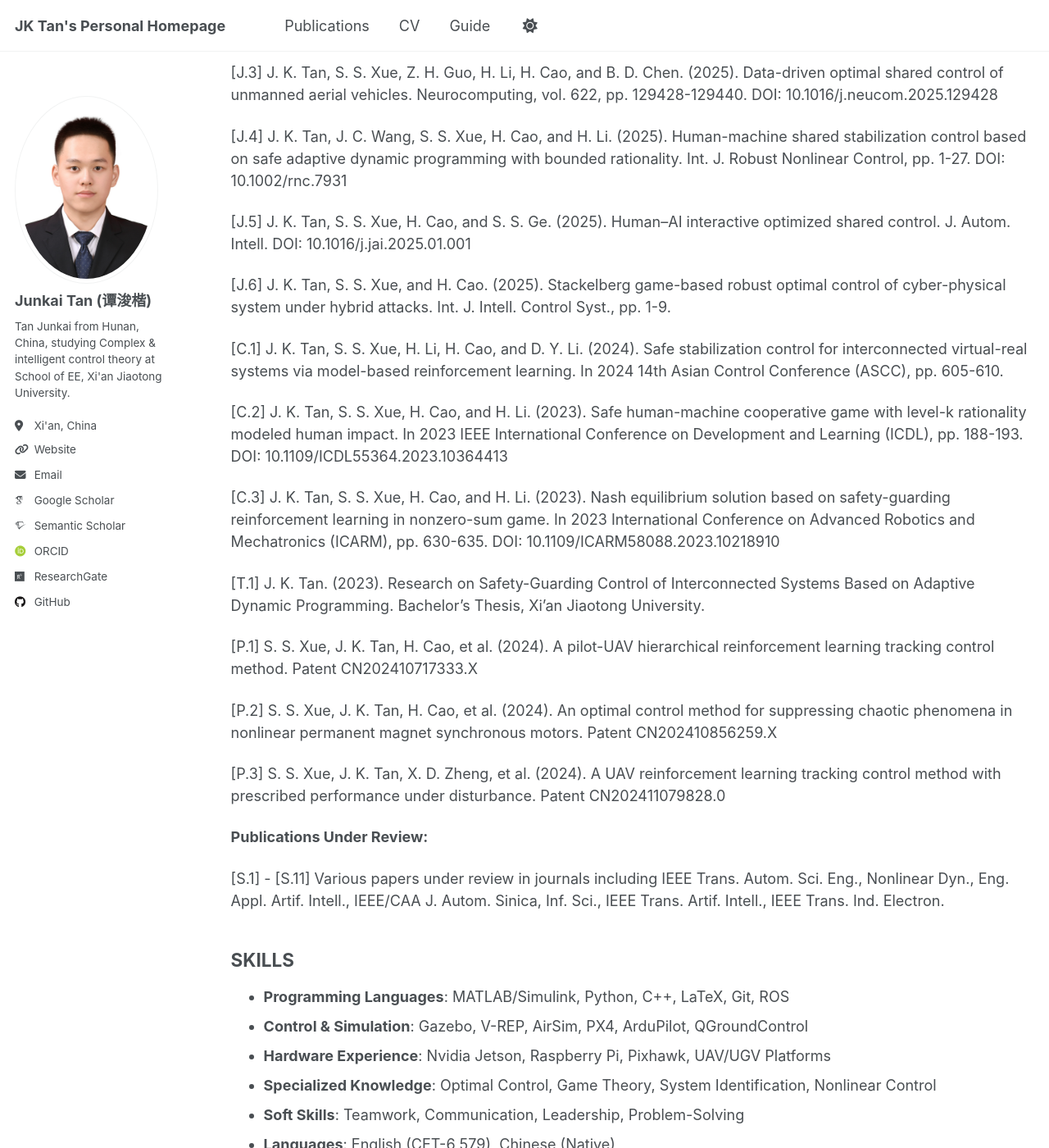
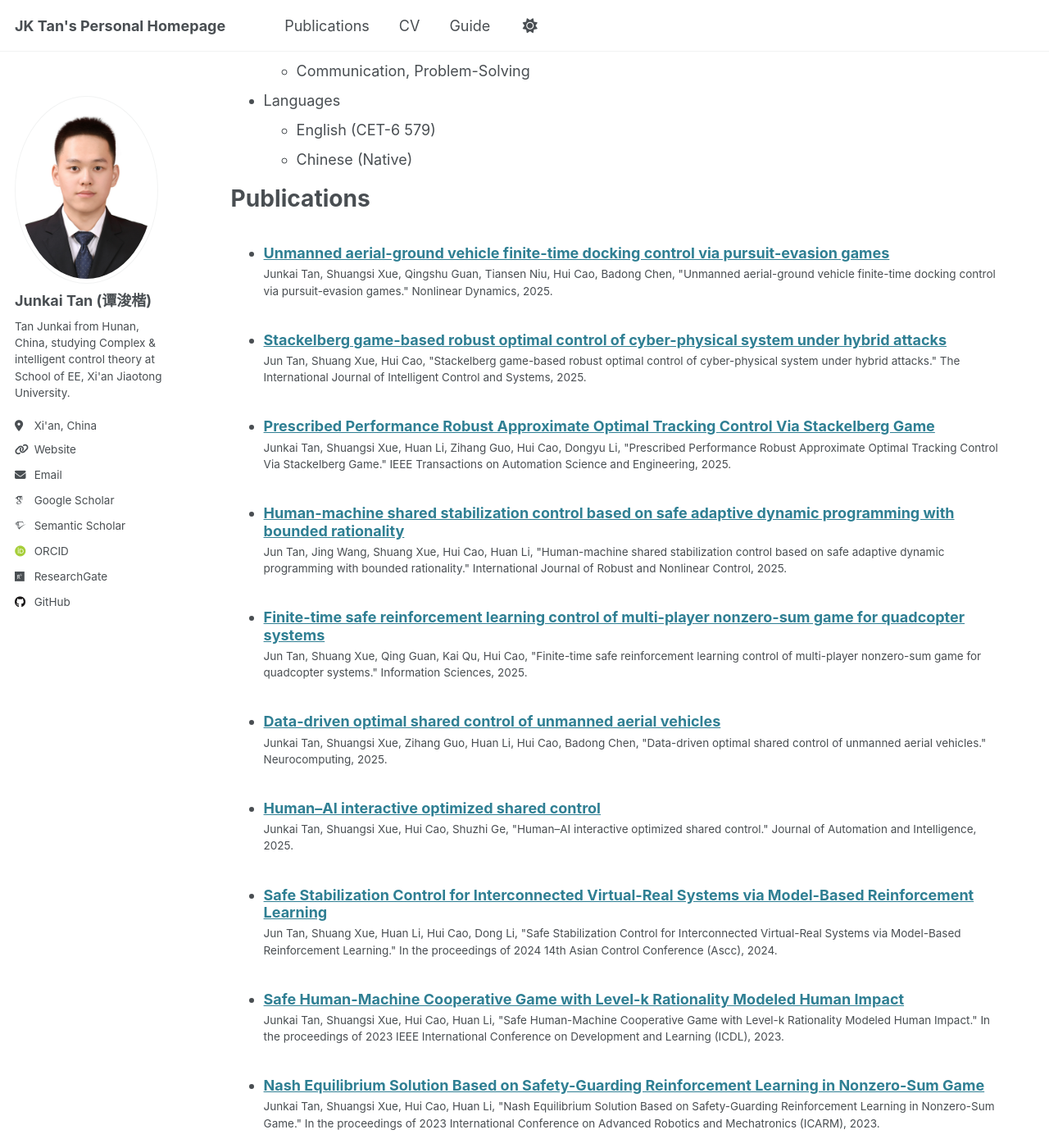
Before and after one commit to tanjunkai2001/tanjunkai2001.github.io, a Jekyll site: the page built from _pages/cv.md, in a window 1280 px wide and 1400 px high, scrolled down 1664 px. Shown: the whole window at 82% size. Built offline with Jekyll 4.4.1, drawn with Linux system fonts in a browser that asks for light colours; some web fonts are replaced; some of the changed text lies outside the part shown.

Commit message:
Update cv.md

```diff
--- a/_pages/cv.md
+++ b/_pages/cv.md
@@ -9,131 +9,89 @@
 
 {% include base_path %}
 
-# Junkai Tan
-+86-15074852253 | tanjk@stu.xjtu.edu.cn | tanjunkai2001.github.io
-Xi'an, Shaanxi - 710049, China
-
-## OBJECTIVE
-Pursuing advanced research and development opportunities in autonomous systems and control theory, leveraging expertise in reinforcement learning, game theory, and optimal control. Aiming to contribute to innovative projects at the intersection of human-machine interaction, unmanned systems, and intelligent control with a focus on safety-critical applications and performance optimization.
-
-## EDUCATION
-* **Xi'an Jiaotong University (C9 & 985 Project University)** (Sep 2023 - Jun 2026)
-  * M.S. in Electrical Engineering
+Education
+======
+* M.S. in Electrical Engineering, Xi'an Jiaotong University (C9 & 985 Project University), Sep 2023 - Jun 2026
   * GPA: 91.59/100 (Ranked 3/45, Top 7%)
   * School of Electrical Engineering - Industrial Enterprise Direction
 
-* **Xi'an Jiaotong University (C9 & 985 Project University)** (Sep 2019 - Jun 2023)
-  * B.E. in Electrical Engineering and Automation
+* B.E. in Electrical Engineering and Automation, Xi'an Jiaotong University (C9 & 985 Project University), Sep 2019 - Jun 2023
   * GPA: 90.58/100 (Ranked 29/356, Top 8%)
   * School of Electrical Engineering
 
-## PROJECTS
-* **Human-Machine Hybrid Enhancement Research for Data-Driven Shared Optimal Performance** (May 2022 - Dec 2024)
-  Tools: Optimal Control, Reinforcement Learning, Game Theory, MATLAB, Unmanned Aerial Vehicles
+Research Projects
+======
+* Human-Machine Hybrid Enhancement Research for Data-Driven Shared Optimal Performance, May 2022 - Dec 2024
+  * Tools: Optimal Control, Reinforcement Learning, Game Theory, MATLAB, Unmanned Aerial Vehicles
   * Developed safety-guarding RL method for optimal shared control in pilot-UAV interactive systems
   * Implemented Nash equilibrium game and level-k rationality model to enhance human-machine collaboration stability
   * Created data-driven interaction modeling approach to optimize human-machine cooperative strategies
   * Published 3 first-author journal papers in Neurocomputing, JAI, IJICS and obtained 3 national patents
 
-* **Finite-Time Tracking Control Research for Unmanned Systems with Prescribed Performance** (Aug 2023 - Present)
-  Tools: Optimal Control, Game Theory, Reinforcement Learning, MATLAB, Unmanned Aerial & Ground Vehicles
+* Finite-Time Tracking Control Research for Unmanned Systems with Prescribed Performance, Aug 2023 - Present
+  * Tools: Optimal Control, Game Theory, Reinforcement Learning, MATLAB, Unmanned Aerial & Ground Vehicles
   * Developed Stackelberg game-based reinforcement learning framework for robust optimal control
   * Implemented prescribed performance constraints for efficient tracking control in nonlinear systems
   * Created novel game-theoretic optimization method for high-dimensional nonlinear systems
   * Published 3 first-author papers in IEEE TASE, Nonlinear Dynamics, IJRNC and presented at ASCC, ICARM, ICDL
 
-## PATENTS AND PUBLICATIONS
-**C=CONFERENCE, J=JOURNAL, P=PATENT, S=IN SUBMISSION, T=THESIS**
+Skills
+======
+* Programming Languages
+  * MATLAB/Simulink (Advanced)
+  * Python, C++
+  * LaTeX, Git, ROS
+* Control & Simulation
+  * Gazebo, V-REP, AirSim
+  * PX4, ArduPilot, QGroundControl
+* Hardware Experience
+  * Nvidia Jetson, Raspberry Pi
+  * Pixhawk
+  * UAV/UGV Platforms
+* Specialized Knowledge
+  * Optimal Control, Game Theory
+  * System Identification
+  * Nonlinear Control
+* Soft Skills
+  * Teamwork, Leadership
+  * Communication, Problem-Solving
+* Languages
+  * English (CET-6 579)
+  * Chinese (Native)
 
-[J.1] J. K. Tan, S. S. Xue, H. Li, Z. H. Guo, H. Cao, and D. Y. Li. (2025). Prescribed performance robust approximate optimal tracking control via stackelberg game. IEEE Trans. Autom. Sci. Eng., pp. 1-1. DOI: 10.1109/TASE.2025.3549114
+Publications
+======
+  <ul>{% for post in site.publications reversed %}
+    {% include archive-single-cv.html %}
+  {% endfor %}</ul>
 
-[J.2] J. K. Tan, S. S. Xue, Q. S. Guan, T. S. Niu, H. Cao, and B. D. Chen. (2025). Unmanned aerial-ground vehicle finite-time docking control via pursuit-evasion games. Nonlinear Dyn., pp. 1-25. DOI: 10.1007/s11071-025-11021-6
+<!-- Talks
+======
+  <ul>{% for post in site.talks reversed %}
+    {% include archive-single-talk-cv.html  %}
+  {% endfor %}</ul>
 
-[J.3] J. K. Tan, S. S. Xue, Z. H. Guo, H. Li, H. Cao, and B. D. Chen. (2025). Data-driven optimal shared control of unmanned aerial vehicles. Neurocomputing, vol. 622, pp. 129428-129440. DOI: 10.1016/j.neucom.2025.129428
+Teaching
+======
+  <ul>{% for post in site.teaching reversed %}
+    {% include archive-single-cv.html %}
+  {% endfor %}</ul> -->
 
-[J.4] J. K. Tan, J. C. Wang, S. S. Xue, H. Cao, and H. Li. (2025). Human-machine shared stabilization control based on safe adaptive dynamic programming with bounded rationality. Int. J. Robust Nonlinear Control, pp. 1-27. DOI: 10.1002/rnc.7931
 
-[J.5] J. K. Tan, S. S. Xue, H. Cao, and S. S. Ge. (2025). Human–AI interactive optimized shared control. J. Autom. Intell. DOI: 10.1016/j.jai.2025.01.001
+  Honors and Awards
+  ======
+  * **State Grid UHV Scholarship**, State Grid Corporation of China, Sep 2020
+  * **Outstanding Student Award**, Xi'an Jiaotong University, Sep 2020
+  * **Second Prize**, Shaanxi Province 12th National College Students Mathematics Competition, Oct 2020
+  * **First Prize**, Shaanxi Province National College Student Mathematical Modeling Competition, Oct 2021
+  * **Second-Class University Scholarship**, Xi'an Jiaotong University, Oct 2021 & Oct 2022
+  * **Second Prize**, Shaanxi Province National College Students' Electronic Design Competition, Nov 2021 & Aug 2022
+  * **Second Prize**, National Graduate Mathematical Modeling Competition, Nov 2023
+  * **Outstanding Graduate**, Xi'an Jiaotong University, Jun 2023
+  * **First-Class Scholarship for Graduate Freshmen**, Xi'an Jiaotong University, Oct 2023
+  * **Outstanding Fitness Team Leader**, Xi'an Jiaotong University, Jul 2024
+  * **Special Graduate Scholarship**, Xi'an Jiaotong University, Oct 2024
 
-[J.6] J. K. Tan, S. S. Xue, and H. Cao. (2025). Stackelberg game-based robust optimal control of cyber-physical system under hybrid attacks. Int. J. Intell. Control Syst., pp. 1-9.
-
-[C.1] J. K. Tan, S. S. Xue, H. Li, H. Cao, and D. Y. Li. (2024). Safe stabilization control for interconnected virtual-real systems via model-based reinforcement learning. In 2024 14th Asian Control Conference (ASCC), pp. 605-610.
-
-[C.2] J. K. Tan, S. S. Xue, H. Cao, and H. Li. (2023). Safe human-machine cooperative game with level-k rationality modeled human impact. In 2023 IEEE International Conference on Development and Learning (ICDL), pp. 188-193. DOI: 10.1109/ICDL55364.2023.10364413
-
-[C.3] J. K. Tan, S. S. Xue, H. Cao, and H. Li. (2023). Nash equilibrium solution based on safety-guarding reinforcement learning in nonzero-sum game. In 2023 International Conference on Advanced Robotics and Mechatronics (ICARM), pp. 630-635. DOI: 10.1109/ICARM58088.2023.10218910
-
-[T.1] J. K. Tan. (2023). Research on Safety-Guarding Control of Interconnected Systems Based on Adaptive Dynamic Programming. Bachelor's Thesis, Xi'an Jiaotong University.
-
-[P.1] S. S. Xue, J. K. Tan, H. Cao, et al. (2024). A pilot-UAV hierarchical reinforcement learning tracking control method. Patent CN202410717333.X
-
-[P.2] S. S. Xue, J. K. Tan, H. Cao, et al. (2024). An optimal control method for suppressing chaotic phenomena in nonlinear permanent magnet synchronous motors. Patent CN202410856259.X
-
-[P.3] S. S. Xue, J. K. Tan, X. D. Zheng, et al. (2024). A UAV reinforcement learning tracking control method with prescribed performance under disturbance. Patent CN202411079828.0
-
-**Publications Under Review:**
-
-[S.1] - [S.11] Various papers under review in journals including IEEE Trans. Autom. Sci. Eng., Nonlinear Dyn., Eng. Appl. Artif. Intell., IEEE/CAA J. Autom. Sinica, Inf. Sci., IEEE Trans. Artif. Intell., IEEE Trans. Ind. Electron.
-
-## SKILLS
-* **Programming Languages**: MATLAB/Simulink, Python, C++, LaTeX, Git, ROS
-* **Control & Simulation**: Gazebo, V-REP, AirSim, PX4, ArduPilot, QGroundControl
-* **Hardware Experience**: Nvidia Jetson, Raspberry Pi, Pixhawk, UAV/UGV Platforms
-* **Specialized Knowledge**: Optimal Control, Game Theory, System Identification, Nonlinear Control
-* **Soft Skills**: Teamwork, Communication, Leadership, Problem-Solving
-* **Languages**: English (CET-6 579), Chinese (Native)
-
-## HONORS AND AWARDS
-* State Grid UHV Scholarship, State Grid Corporation of China (Sep 2020)
-* Outstanding Student Award, Xi'an Jiaotong University (Sep 2020)
-* Second Prize, Shaanxi Province 12th National College Students Mathematics Competition (Oct 2020)
-* First Prize, Shaanxi Province National College Student Mathematical Modeling Competition (Oct 2021)
-* Second-Class University Scholarship, Xi'an Jiaotong University (Oct 2021 & Oct 2022)
-* Second Prize, Shaanxi Province National College Students' Electronic Design Competition (Nov 2021 & Aug 2022)
-* Honorable Mention, Mathematical Contest in Modeling (MCM/ICM) (Apr 2021)
-* Bronze Award, 7th China International College Students' "Internet+" Innovation and Entrepreneurship Competition (Jul 2021)
-* Second Prize, National Graduate Mathematical Modeling Competition (Nov 2023)
-* Outstanding Graduate, Xi'an Jiaotong University (Jun 2023)
-* Outstanding Fitness Team Leader, Xi'an Jiaotong University (Jul 2024)
-
-## LEADERSHIP EXPERIENCE
-* **Party Branch Secretary** (Jul 2022 - Jun 2023)
-  School of Electrical Engineering - Zhongying College Joint Third Party Branch, Xi'an Jiaotong University
-  * Managed overall party branch work and supervised other committee members' responsibilities
-  * Reported to branch committee, party member assembly and higher party organizations
-  * Organized party member activities and educational programs
-
-* **Session Chair** (Jul 2023)
-  2023 International Conference on Advanced Robotics and Mechatronics (ICARM)
-  * Chaired technical session at Class A conference of Chinese Association of Automation
-  * Organized and moderated academic presentations and discussions
-
-* **Fitness Team Leader** (Sep 2023 - Present)
-  School of Electrical Engineering, Xi'an Jiaotong University
-  * Manage gym facilities and equipment maintenance
-  * Provide scientific fitness guidance and instruction to students
-  * Organize fitness activities and training programs
-
-## CERTIFICATIONS
-* English Proficiency: CET-6 (College English Test Band 6) - Score: 579 (Dec 2021)
-* Computer Skills: National Computer Rank Examination (Level 3) (Nov 2024)
-* Music: Grade 10 Music Performance Certification (Jan 2018)
-
-## ADDITIONAL INFORMATION
-* **Languages**: English (Professional working proficiency), Chinese (Native)
-* **Interests**: Robotics and Control Systems, Mathematical Optimization, Machine Learning, Fitness and Sports, Travel and Photography
-
-## REFERENCES
-1. **Prof. Shuangsi Xue**
-   Professor, School of Electrical Engineering
-   Xi'an Jiaotong University
-   Email: xssxjtu@xjtu.edu.cn
-   Phone: +86-137-0924-8933
-   Relationship: Associate Advisor & Senior Research Fellow
-
-2. **Prof. Hui Cao**
-   Professor, School of Electrical Engineering
-   Xi'an Jiaotong University
-   Email: huicao@mail.xjtu.edu.cn
-   Phone: +86-151-9198-8574
-   Relationship: Thesis Advisor
+Service and leadership
+======
+* Currently signed in to 43 different slack teams
```
